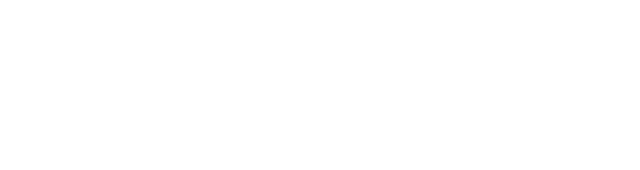
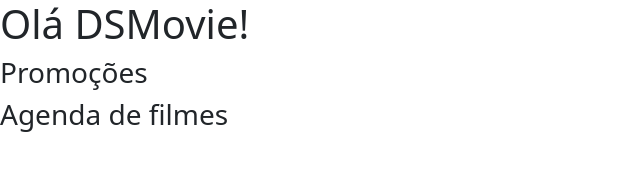
Before and after one commit to Leonardohideokitazawa/dsmovie, a plain HTML site: page index.html in a window 1280 px wide. Shown: the whole page, without its empty margins (0-640 px from the left). Drawn offline with nearby package versions, Linux system fonts and the light colour scheme.

Commit message:
Bootstrap

```diff
--- a/index.html
+++ b/index.html
@@ -5,10 +5,13 @@
     <meta http-equiv="X-UA-Compatible" content="IE=edge">
     <meta name="viewport" content="width=device-width, initial-scale=1.0">
     <title>Projeto DSMovie</title>
+
+    <link href="https://cdn.jsdelivr.net/npm/bootstrap@5.1.3/dist/css/bootstrap.min.css" rel="stylesheet" integrity="sha384-1BmE4kWBq78iYhFldvKuhfTAU6auU8tT94WrHftjDbrCEXSU1oBoqyl2QvZ6jIW3" crossorigin="anonymous">
+
 </head>
 <body>
-    <h1>
-
-    </h1>
+    <h1>Olá DSMovie!</h1>
+    <h3>Promoções</h3>
+    <h3>Agenda de filmes</h3>
 </body>
 </html>
```
